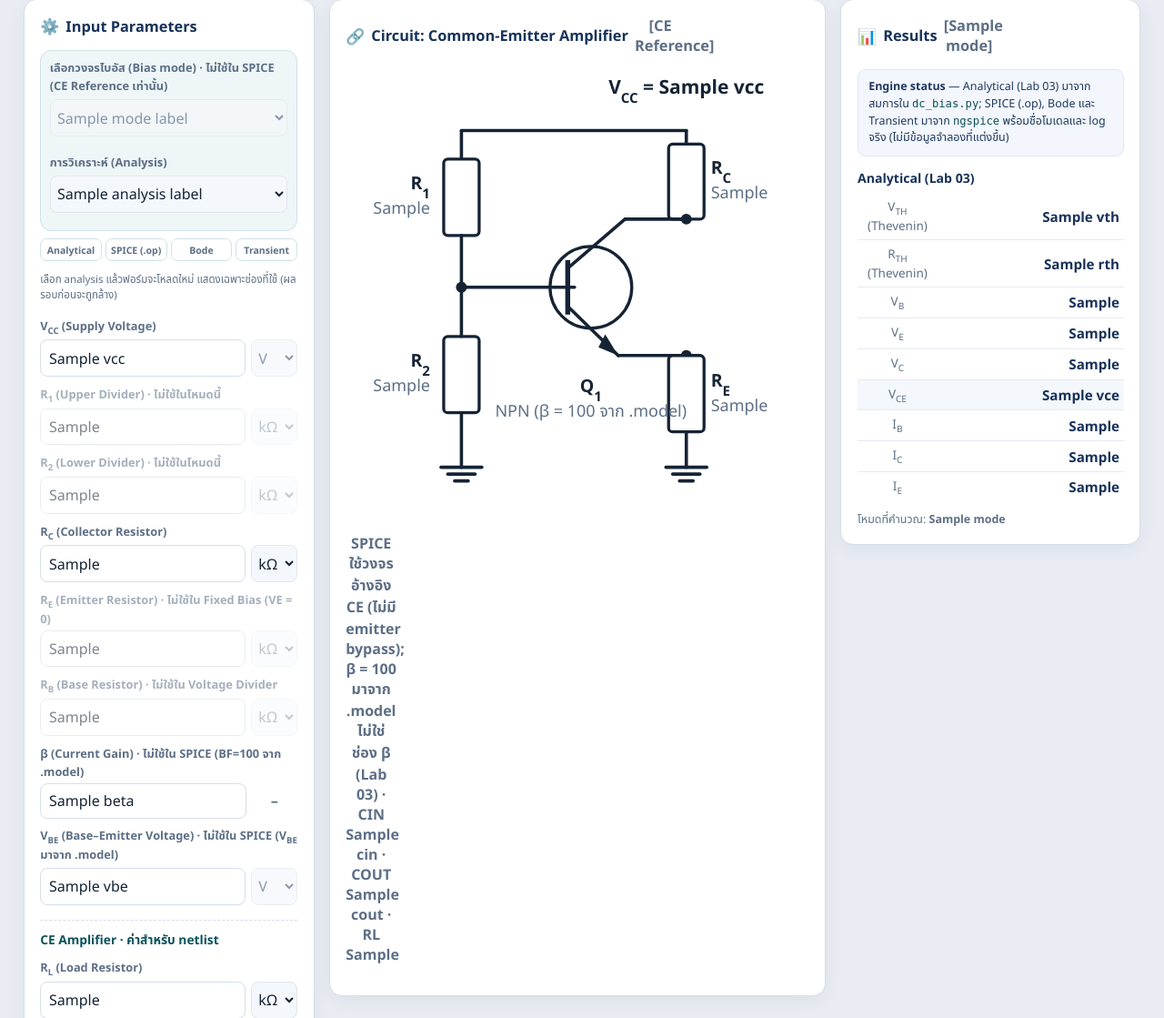
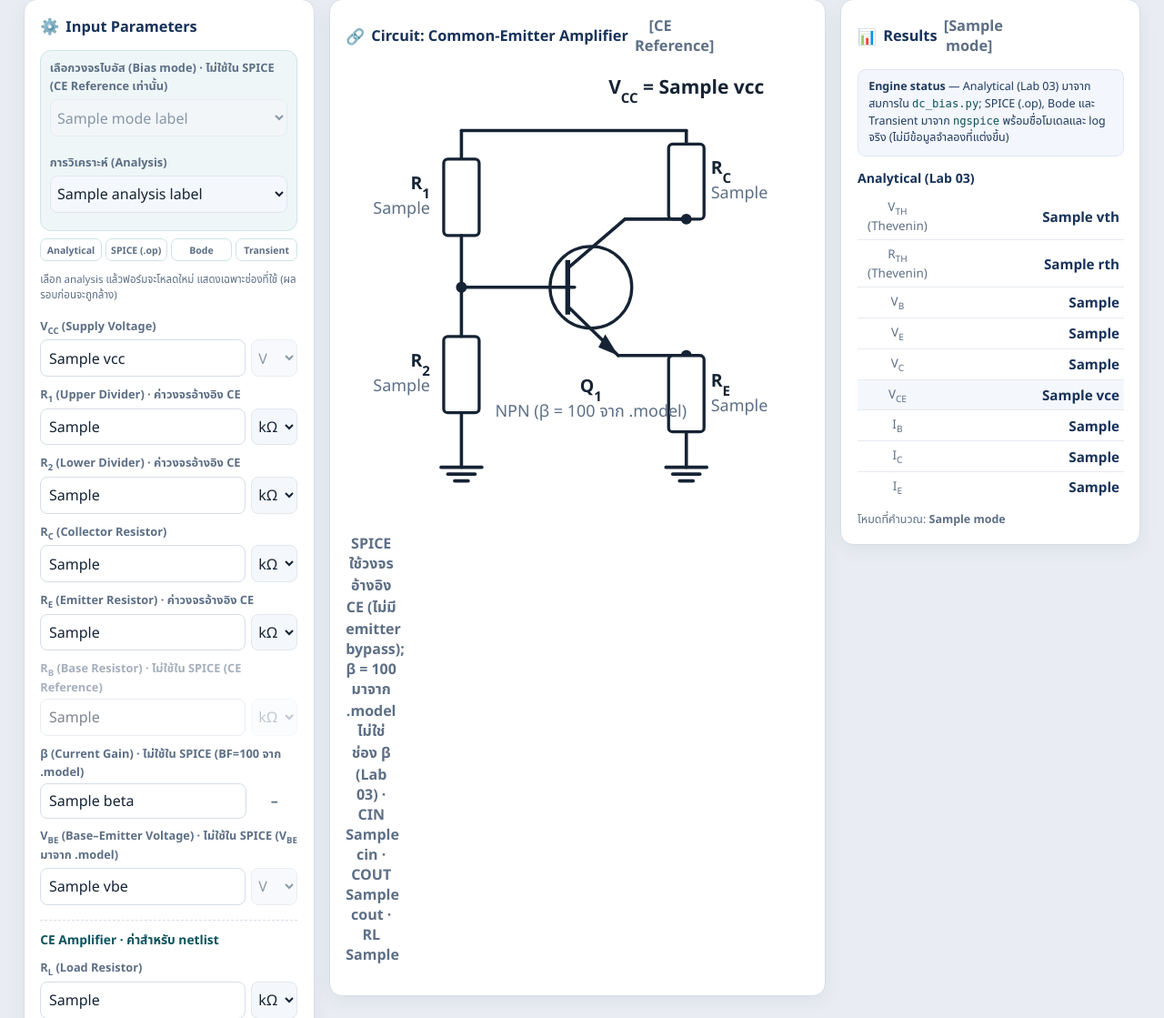
Before and after one commit to B6813413/Gitlab, a Flask app: template transistor-simulator/templates/index.html in a window 1280 px wide. Shown: the part 102-1221 px from the top of the page at 91% size. Run offline with Flask 3, Linux system fonts and the light colour scheme; the template is opened without the code that fills it: most values are stand-ins (such as "Sample title", 1, 10 or a date in 2020).

Commit message:
fix(lab04): keep CE inputs active in every SPICE analysis

```diff
--- a/transistor-simulator/templates/index.html
+++ b/transistor-simulator/templates/index.html
@@ -1,5 +1,5 @@
 <!doctype html>
-<html lang="en">
+<html lang="th">
 <head>
   <meta charset="utf-8">
   <meta name="viewport" content="width=device-width, initial-scale=1">
@@ -82,9 +82,9 @@
           {% if errors and errors.vcc %}<p class="field-error">{{ errors.vcc }}</p>{% endif %}
         </div>
 
-        {% if mode == "voltage_divider" %}
+        {% if is_spice or mode == "voltage_divider" %}
         <div class="field">
-          <label for="r1">R<sub>1</sub> (Upper Divider)</label>
+          <label for="r1">R<sub>1</sub> (Upper Divider){% if is_spice %} · ค่าวงจรอ้างอิง CE{% endif %}</label>
           <div class="control">
             <input id="r1" name="r1" type="text" inputmode="decimal" placeholder="100"
                    value="{{ values.get('r1', '100') }}" required>
@@ -97,7 +97,7 @@
         </div>
 
         <div class="field">
-          <label for="r2">R<sub>2</sub> (Lower Divider)</label>
+          <label for="r2">R<sub>2</sub> (Lower Divider){% if is_spice %} · ค่าวงจรอ้างอิง CE{% endif %}</label>
           <div class="control">
             <input id="r2" name="r2" type="text" inputmode="decimal" placeholder="22"
                    value="{{ values.get('r2', '22') }}" required>
@@ -140,9 +140,9 @@
           {% if errors and errors.rc %}<p class="field-error">{{ errors.rc }}</p>{% endif %}
         </div>
 
-        {% if mode in ("voltage_divider", "emitter") %}
+        {% if is_spice or mode in ("voltage_divider", "emitter") %}
         <div class="field">
-          <label for="re">R<sub>E</sub> (Emitter Resistor)</label>
+          <label for="re">R<sub>E</sub> (Emitter Resistor){% if is_spice %} · ค่าวงจรอ้างอิง CE{% endif %}</label>
           <div class="control">
             <input id="re" name="re" type="text" inputmode="decimal" placeholder="1"
                    value="{{ values.get('re', '1') }}" required>
@@ -164,7 +164,7 @@
         </div>
         {% endif %}
 
-        {% if mode in ("fixed", "emitter") %}
+        {% if not is_spice and mode in ("fixed", "emitter") %}
         <div class="field">
           <label for="rb">R<sub>B</sub> (Base Resistor)</label>
           <div class="control">
@@ -179,7 +179,7 @@
         </div>
         {% else %}
         <div class="field" style="opacity:0.55">
-          <label for="rb">R<sub>B</sub> (Base Resistor) · ไม่ใช้ใน Voltage Divider</label>
+          <label for="rb">R<sub>B</sub> (Base Resistor) · {% if is_spice %}ไม่ใช้ใน SPICE (CE Reference){% else %}ไม่ใช้ใน Voltage Divider{% endif %}</label>
           <div class="control">
             <input id="rb" name="rb" type="text" inputmode="decimal" placeholder="1000"
                    value="{{ values.get('rb', '1000') }}" disabled>
```
Also changed, not shown: transistor-simulator/tests/test_spice_web.py (+38 -0 lines), transistor-simulator/tests/test_web.py (+5 -0 lines).
